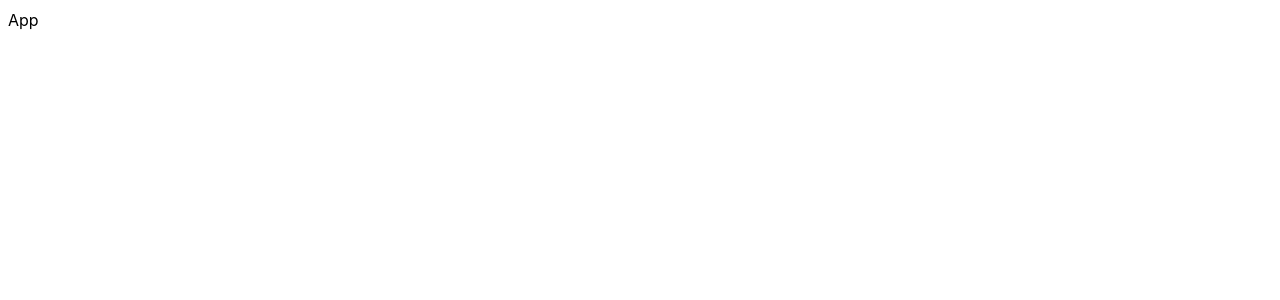
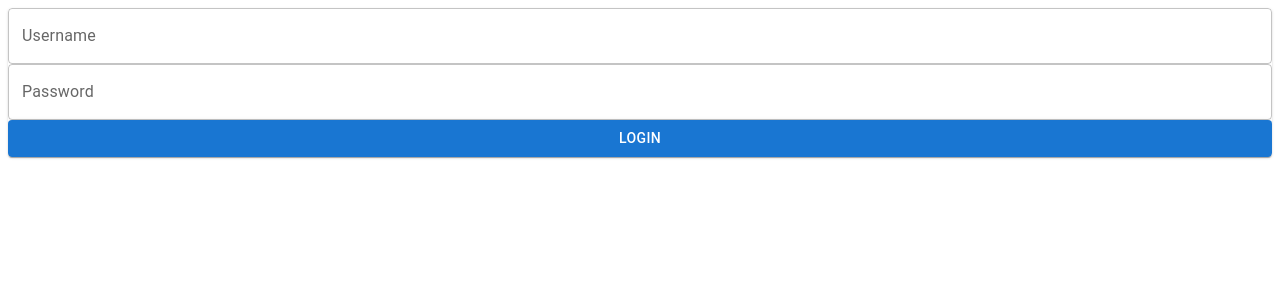
Before and after one commit to rabucejojr/mern-stack-login, a React (Vite) app: page / in a window 1280 px wide. Shown: the top 300 px of the page. Built offline with nearby package versions, Linux system fonts and the light colour scheme.

Commit message:
modified components

```diff
--- a/package.json
+++ b/package.json
@@ -9,6 +9,9 @@
     "preview": "vite preview"
   },
   "dependencies": {
+    "@emotion/react": "^11.10.6",
+    "@emotion/styled": "^11.10.6",
+    "@mui/material": "^5.11.12",
     "cors": "^2.8.5",
     "mongoose": "^7.0.1",
     "react": "^18.2.0",
--- a/src/App.jsx
+++ b/src/App.jsx
@@ -1,8 +1,11 @@
 import React from 'react'
+import { Login } from './components'
 
 const App = () => {
   return (
-    <div>App</div>
+    <>
+      <Login />
+    </>
   )
 }
 
--- /dev/null
+++ b/src/components/Homepage.jsx
@@ -0,0 +1,9 @@
+import React from 'react'
+
+const Homepage = () => {
+  return (
+    <div>Homepage</div>
+  )
+}
+
+export default Homepage
--- /dev/null
+++ b/src/components/Login.jsx
@@ -0,0 +1,15 @@
+import React from 'react'
+import { TextField, Button, Card } from '@mui/material'
+const Login = () => {
+    return (
+        <>
+            <Card >
+                <TextField label="Username" variant="outlined" type='text' fullWidth />
+                <TextField label="Password" variant="outlined" type='password' fullWidth />
+                <Button variant='contained' fullWidth>Login</Button>
+            </Card>
+        </>
+    )
+}
+
+export default Login
--- /dev/null
+++ b/src/components/Register.jsx
@@ -0,0 +1,9 @@
+import React from 'react'
+
+const Register = () => {
+  return (
+    <div>Register</div>
+  )
+}
+
+export default Register
--- /dev/null
+++ b/src/components/index.js
@@ -0,0 +1,3 @@
+export { default as Homepage } from './Homepage'
+export { default as Register } from './Register'
+export { default as Login } from './Login'
```
Also changed, not shown: 1 other file (tests, documents, lock files or other folders).
